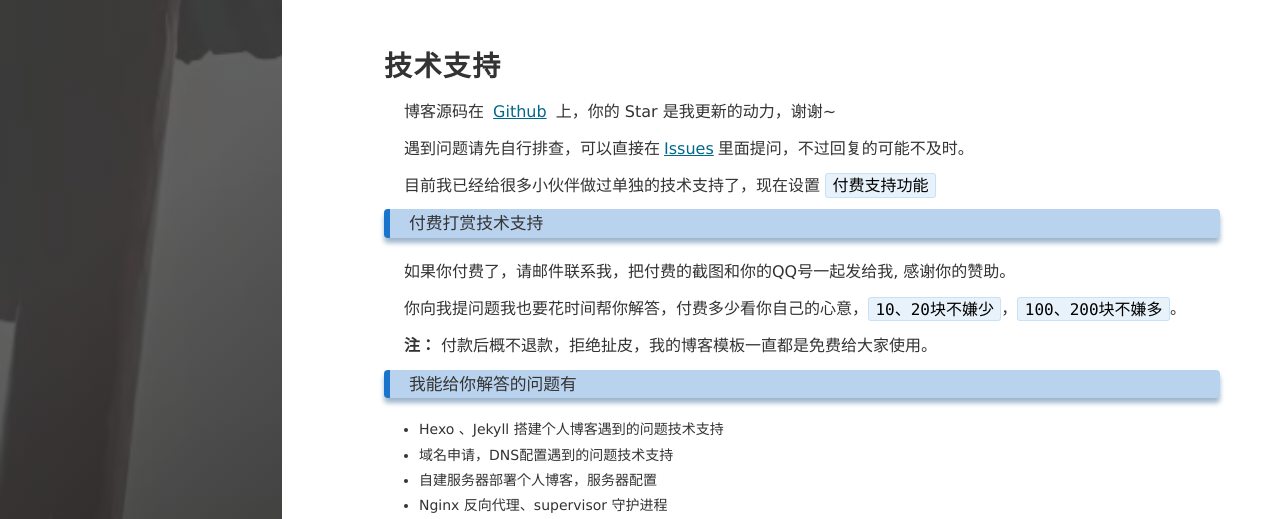
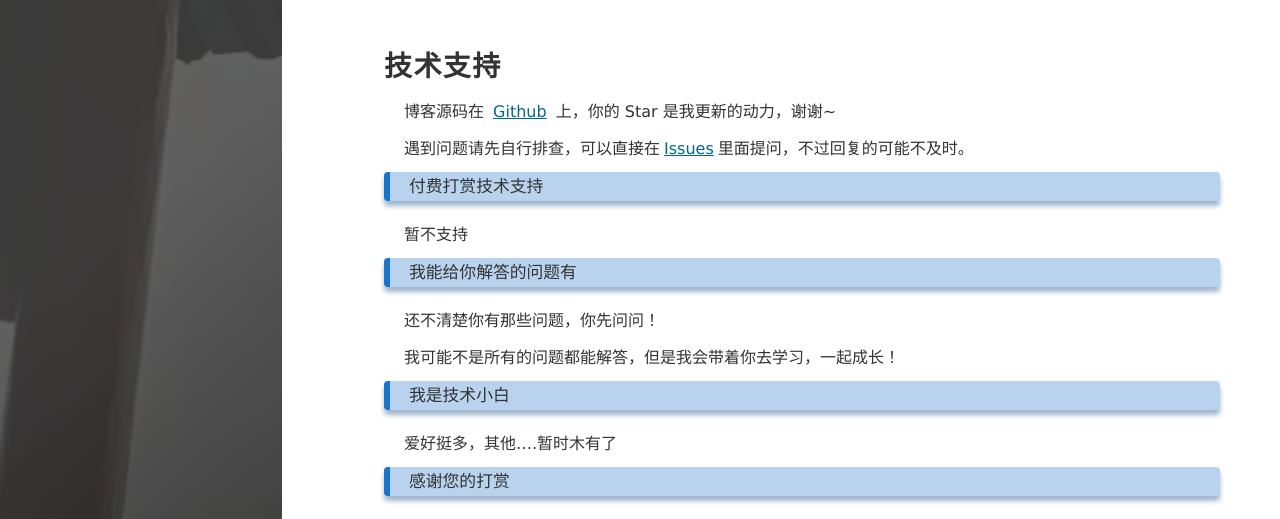
Before and after one commit to geray-zsg/geray-zsg.github.io, a Jekyll site: the page built from support.md, in a window 1280 px wide and 1400 px high. Shown: the top 519 px of the window. Built offline with Jekyll 4.4.1, drawn with Linux system fonts in a browser that asks for light colours; nearby versions of some CDN libraries; comment, search, counter and statistics services are not loaded; some of the changed text lies outside the part shown.

Commit message:
Update support.md

```diff
--- a/support.md
+++ b/support.md
@@ -3,42 +3,32 @@ layout: page
 title: 技术支持
 ---
 
-博客源码在 <a target="_blank" href='https://github.com/leopardpan/leopardpan.github.io/'>Github</a> 上，你的 Star 是我更新的动力，谢谢~
+博客源码在 <a target="_blank" href='https://github.com/geray-zsg/geray-zsg.github.io/'>Github</a> 上，你的 Star 是我更新的动力，谢谢~
 
 
-遇到问题请先自行排查，可以直接在[Issues](https://github.com/leopardpan/leopardpan.github.io/issues)里面提问，不过回复的可能不及时。
-
-目前我已经给很多小伙伴做过单独的技术支持了，现在设置 `付费支持功能`
+遇到问题请先自行排查，可以直接在[Issues](https://github.com/geray-zsg/geray-zsg.github.io/issues)里面提问，不过回复的可能不及时。
 
 <h3> 付费打赏技术支持 </h3>
 
-如果你付费了，请邮件联系我，把付费的截图和你的QQ号一起发给我, 感谢你的赞助。
-
-你向我提问题我也要花时间帮你解答，付费多少看你自己的心意，`10、20块不嫌少`，`100、200块不嫌多`。
-
-**注：** 付款后概不退款，拒绝扯皮，我的博客模板一直都是免费给大家使用。
+暂不支持
 
 
 <h3> 我能给你解答的问题有 </h3>
 
-* Hexo 、Jekyll 搭建个人博客遇到的问题技术支持
-* 域名申请，DNS配置遇到的问题技术支持
-* 自建服务器部署个人博客，服务器配置
-* Nginx 反向代理、supervisor 守护进程
-* 域名备案、SSL证书配置
+还不清楚你有那些问题，你先问问！
 
 我可能不是所有的问题都能解答，但是我会带着你去学习，一起成长！
 
-<h3> 我是一个iOS开发者 </h3>
+<h3> 我是技术小白 </h3>
 
-其实我是一个正正经经的iOS开发者, 并且一直在做 iOS 开发6年了。
+爱好挺多，其他....暂时木有了
 
-相对于搭建博客的问题，我iOS 技术会更专业。
 
-如果有关于iOS的问题我们也可以一起讨论
 
 
 <h3> 感谢您的打赏 </h3>
+
+还没开通，以后再看
 
 ![](/images/payimg/alipayimg.jpg)
 
```
Also changed, not shown: other parts of support.md (+3 -2 lines).
